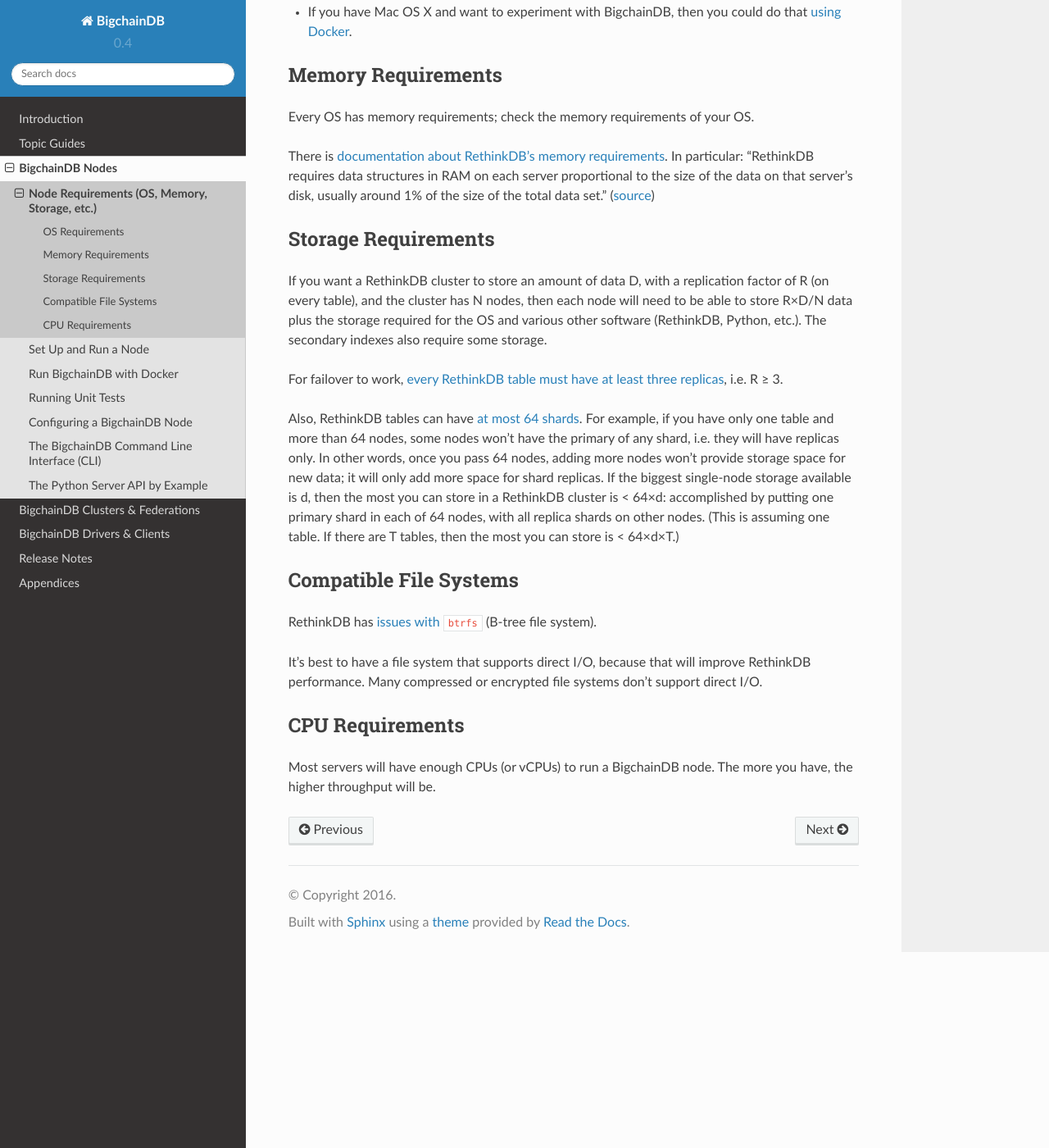
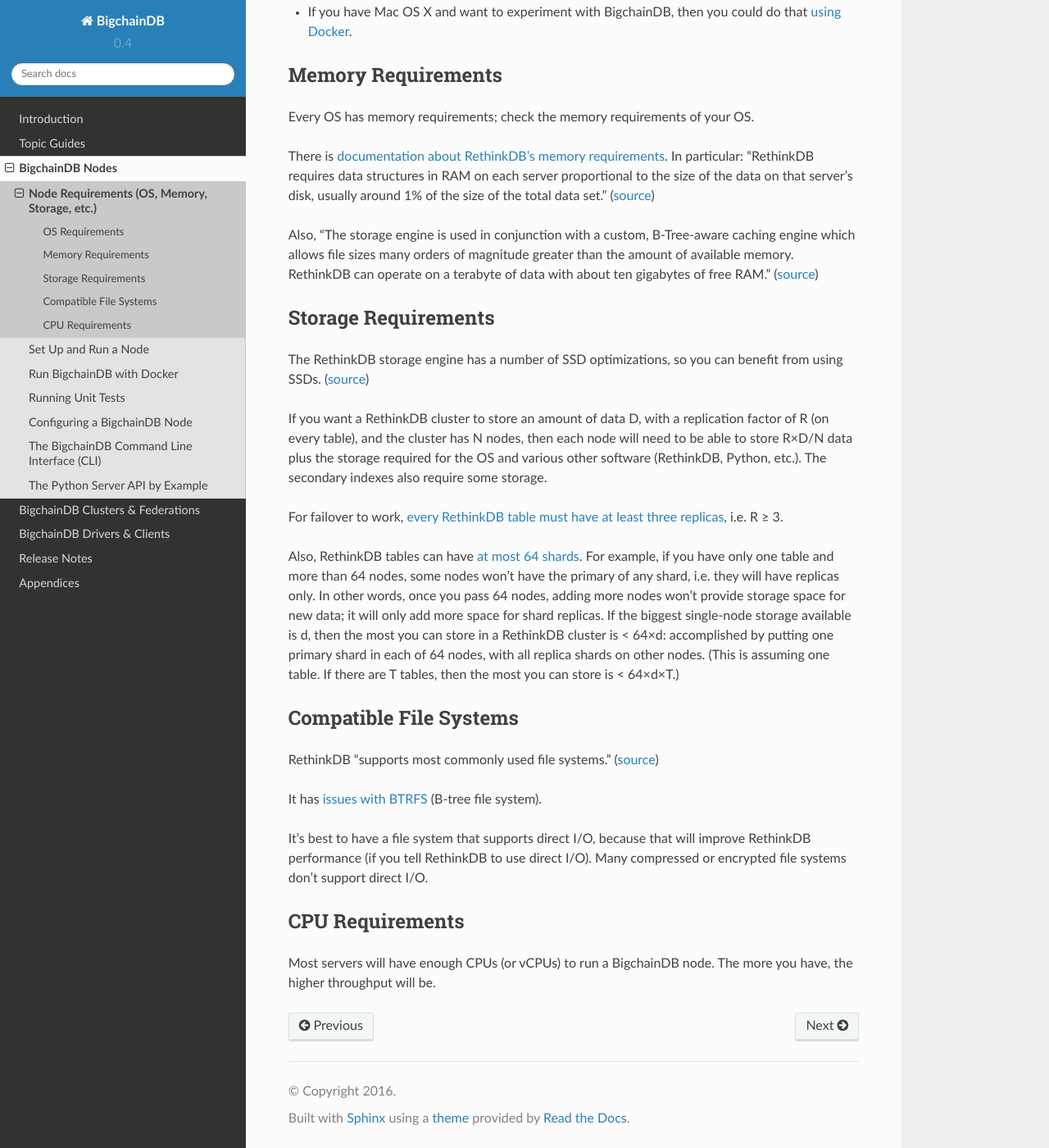
Before and after one commit to thematerials-network/bigchaindb-node, a Sphinx documentation site: the page built from bigchaindb/docs/source/nodes/node-requirements.md, in a window 1280 px wide and 1400 px high, scrolled down 622 px. Shown: the whole window at 82% size. Built offline with Sphinx 7.4.7 and the Read the Docs theme 2.0.0, drawn with Linux system fonts in a browser that asks for light colours.

Commit message:
Docs: added more notes on node requirements

```diff
--- a/bigchaindb/docs/source/nodes/node-requirements.md
+++ b/bigchaindb/docs/source/nodes/node-requirements.md
@@ -24,8 +24,12 @@ Every OS has memory requirements; check the memory requirements of your OS.
 
 There is [documentation about RethinkDB's memory requirements](https://rethinkdb.com/docs/memory-usage/). In particular: "RethinkDB requires data structures in RAM on each server proportional to the size of the data on that server’s disk, usually around 1% of the size of the total data set." ([source](https://rethinkdb.com/limitations/))
 
+Also, "The storage engine is used in conjunction with a custom, B-Tree-aware caching engine which allows file sizes many orders of magnitude greater than the amount of available memory. RethinkDB can operate on a terabyte of data with about ten gigabytes of free RAM." ([source](https://www.rethinkdb.com/docs/architecture/))
+
 
 ## Storage Requirements
+
+The RethinkDB storage engine has a number of SSD optimizations, so you can benefit from using SSDs. ([source](https://www.rethinkdb.com/docs/architecture/))
 
 If you want a RethinkDB cluster to store an amount of data D, with a replication factor of R (on every table), and the cluster has N nodes, then each node will need to be able to store R×D/N data plus the storage required for the OS and various other software (RethinkDB, Python, etc.). The secondary indexes also require some storage.
 
@@ -36,9 +40,11 @@ Also, RethinkDB tables can have [at most 64 shards](https://rethinkdb.com/limita
 
 ## Compatible File Systems
 
-RethinkDB has [issues with `btrfs`](https://github.com/rethinkdb/rethinkdb/issues/2781) (B-tree file system).
+RethinkDB "supports most commonly used file systems." ([source](https://www.rethinkdb.com/docs/architecture/))
 
-It's best to have a file system that supports direct I/O, because that will improve RethinkDB performance. Many compressed or encrypted file systems don't support direct I/O.
+It has [issues with BTRFS](https://github.com/rethinkdb/rethinkdb/issues/2781) (B-tree file system).
+
+It's best to have a file system that supports direct I/O, because that will improve RethinkDB performance (if you tell RethinkDB to use direct I/O). Many compressed or encrypted file systems don't support direct I/O.
 
 
 ## CPU Requirements
```
